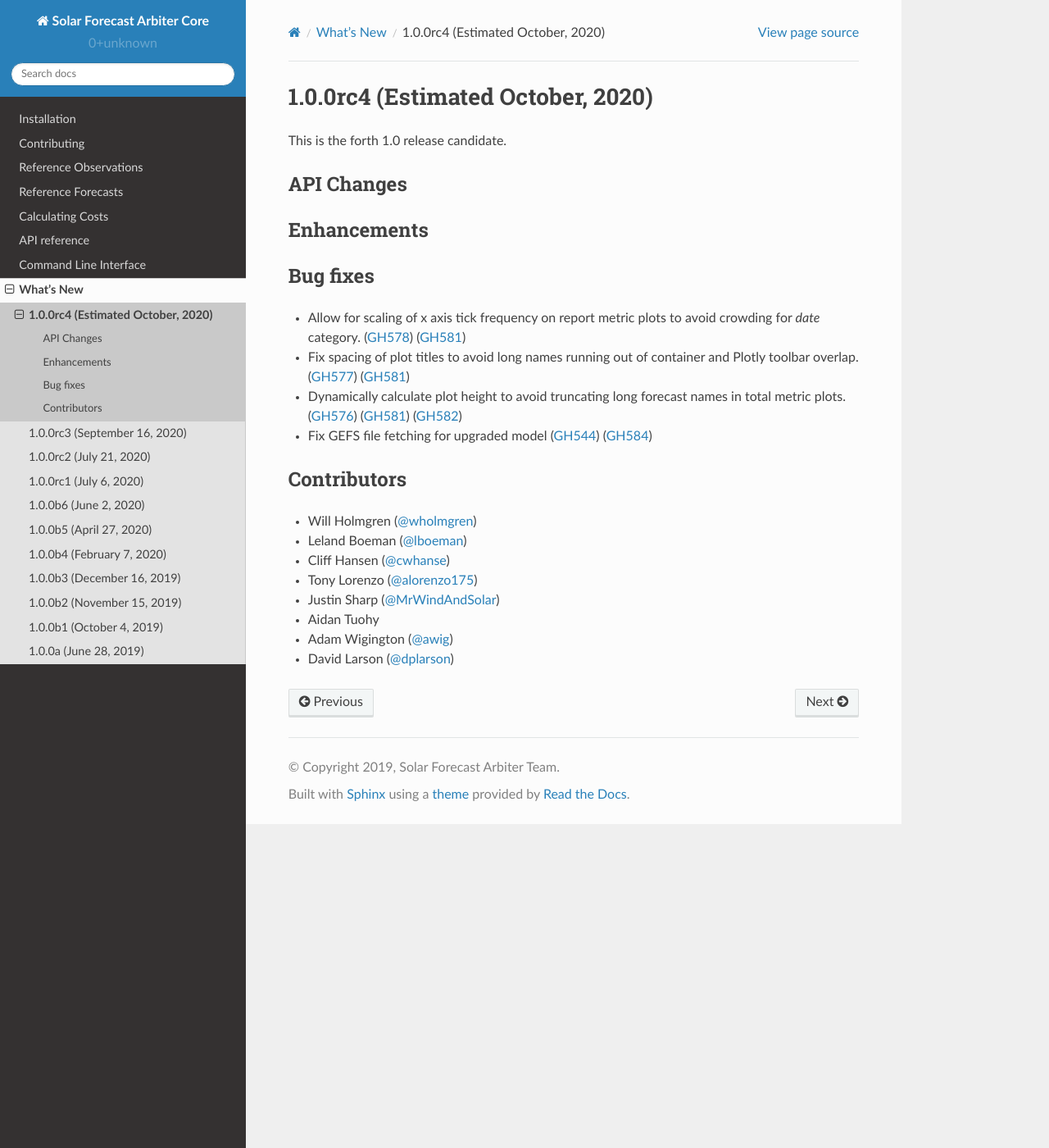
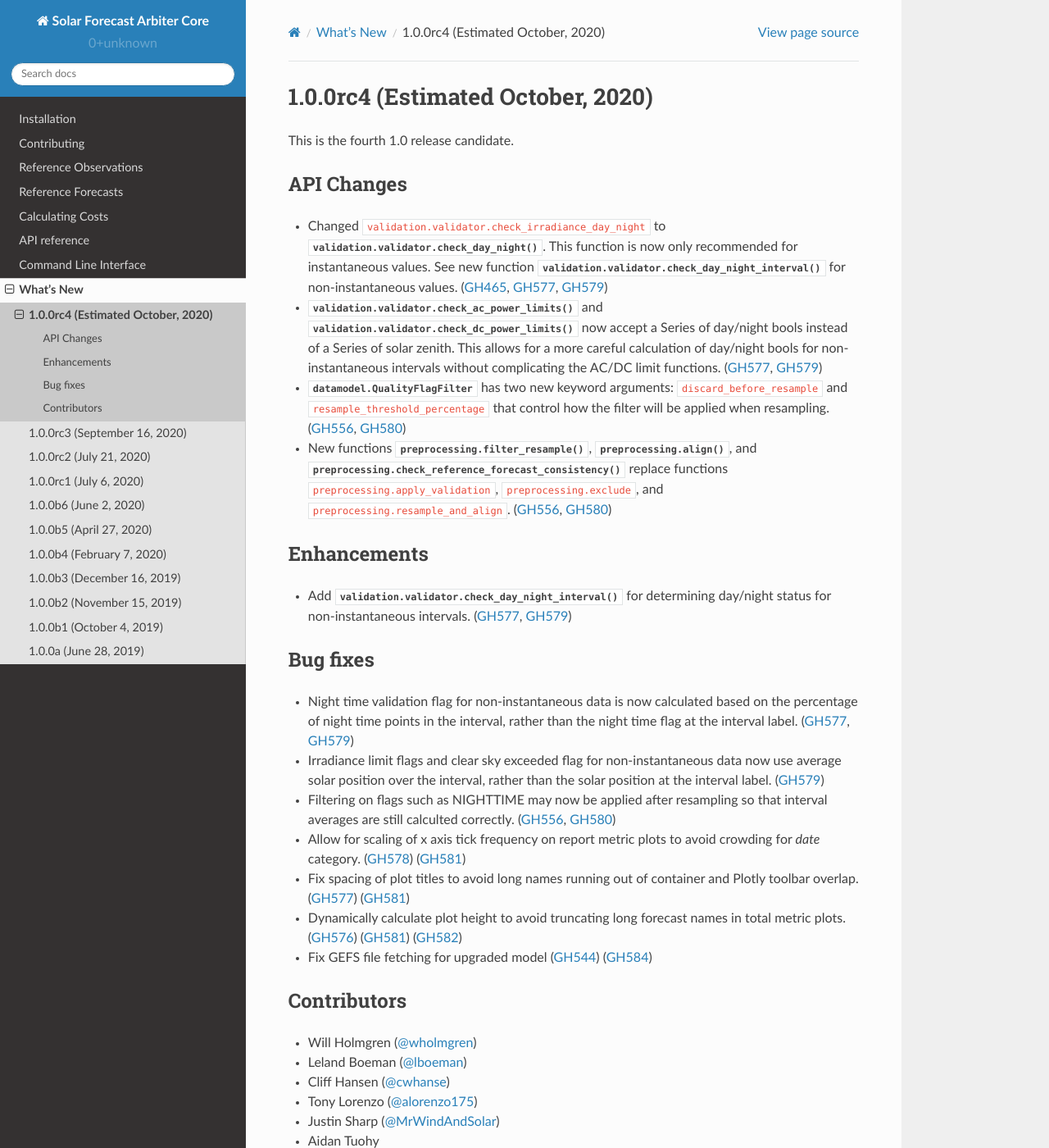
Before and after one commit to SolarArbiter/solarforecastarbiter-core, a Sphinx documentation site: the page built from docs/source/whatsnew/1.0.0rc4.rst, in a window 1280 px wide and 1400 px high. Shown: the whole window at 82% size. Built offline with Sphinx 7.4.7 and the Read the Docs theme 2.0.0, drawn with Linux system fonts in a browser that asks for light colours.

Commit message:
whatsnew

```diff
--- a/docs/source/whatsnew/1.0.0rc4.rst
+++ b/docs/source/whatsnew/1.0.0rc4.rst
@@ -3,20 +3,48 @@
 1.0.0rc4 (Estimated October, 2020)
 ----------------------------------
 
-This is the forth 1.0 release candidate.
-
+This is the fourth 1.0 release candidate.
 
 API Changes
 ~~~~~~~~~~~
-
-
+* Changed ``validation.validator.check_irradiance_day_night`` to
+  :py:func:`validation.validator.check_day_night`. This function is now only
+  recommended for instantaneous values. See new function
+  :py:func:`validation.validator.check_day_night_interval` for
+  non-instantaneous values. (:issue:`465`, :issue:`577`, :pull:`579`)
+* :py:func:`validation.validator.check_ac_power_limits` and
+  :py:func:`validation.validator.check_dc_power_limits` now accept a Series of
+  day/night bools instead of a Series of solar zenith. This allows for a more
+  careful calculation of day/night bools for non-instantaneous intervals
+  without complicating the AC/DC limit functions. (:issue:`577`, :pull:`579`)
+* :py:class:`datamodel.QualityFlagFilter` has two new keyword arguments:
+  ``discard_before_resample`` and ``resample_threshold_percentage`` that
+  control how the filter will be applied when resampling.
+  (:issue:`556`, :pull:`580`)
+* New functions :py:func:`preprocessing.filter_resample`,
+  :py:func:`preprocessing.align`, and
+  :py:func:`preprocessing.check_reference_forecast_consistency`
+  replace functions ``preprocessing.apply_validation``,
+  ``preprocessing.exclude``, and ``preprocessing.resample_and_align``.
+  (:issue:`556`, :pull:`580`)
 
 Enhancements
 ~~~~~~~~~~~~
+* Add :py:func:`validation.validator.check_day_night_interval` for determining
+  day/night status for non-instantaneous intervals. (:issue:`577`, :pull:`579`)
 
 
 Bug fixes
 ~~~~~~~~~
+* Night time validation flag for non-instantaneous data is now calculated
+  based on the percentage of night time points in the interval, rather than
+  the night time flag at the interval label. (:issue:`577`, :pull:`579`)
+* Irradiance limit flags and clear sky exceeded flag for non-instantaneous data
+  now use average solar position over the interval, rather than the solar
+  position at the interval label. (:pull:`579`)
+* Filtering on flags such as NIGHTTIME may now be applied after resampling so
+  that interval averages are still calculted correctly.
+  (:issue:`556`, :pull:`580`)
 * Allow for scaling of x axis tick frequency on report metric plots to avoid
   crowding for *date* category. (:issue:`578`) (:pull:`581`)
 * Fix spacing of plot titles to avoid long names running out of container and
```
